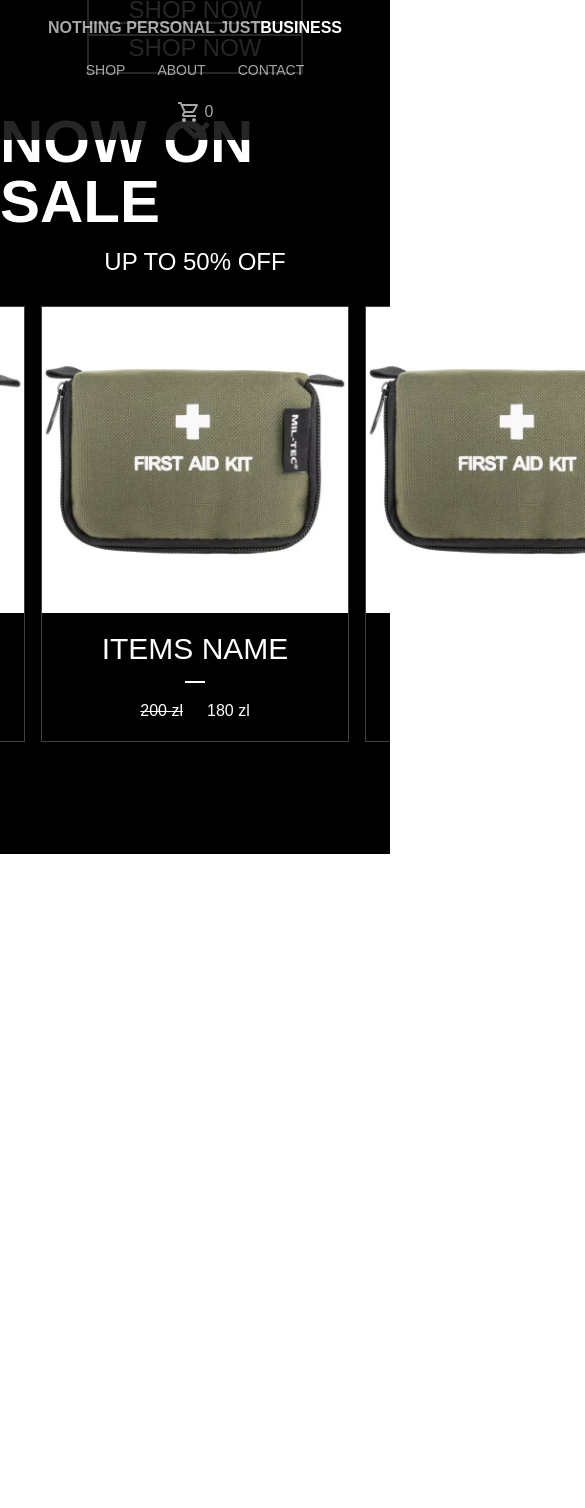
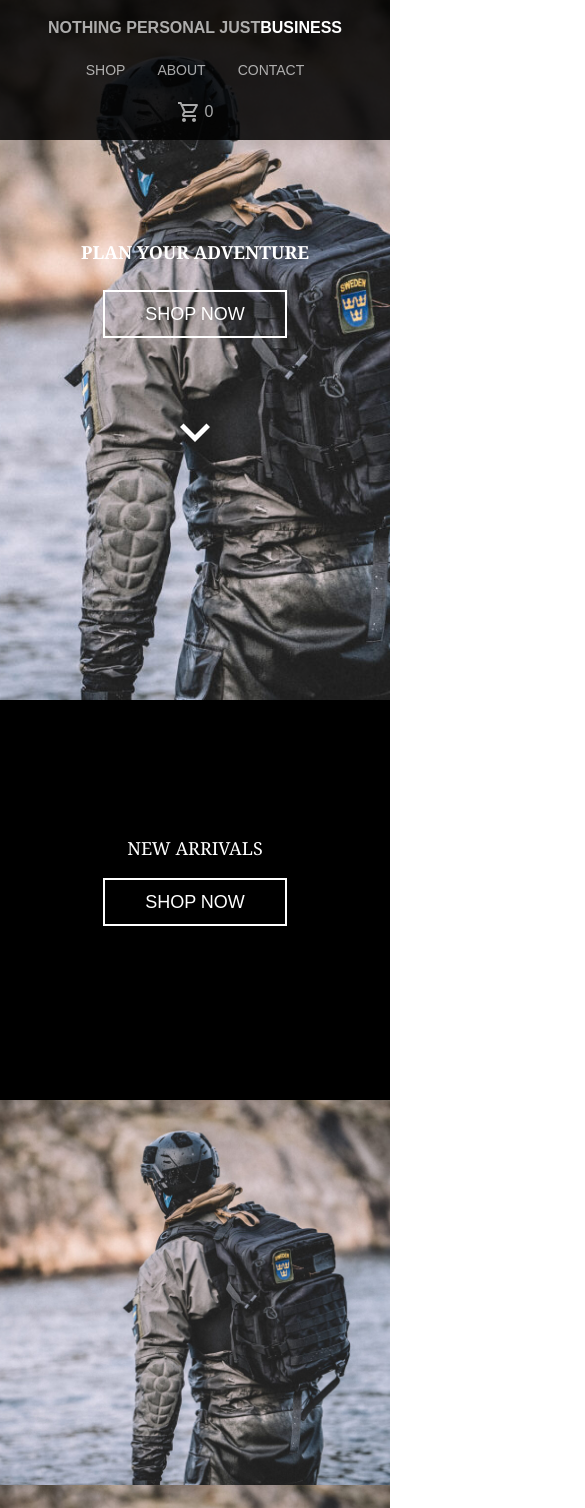
Before and after one commit to YoWuzzup/NPJB, a Next.js app: page / in a window 390 px wide. Shown: the top 1508 px of the page, 585 px wide, since content can reach past the window. Before the commit the page ends 854 px from the top, so only its background shows below. Built offline with nearby package versions, Linux system fonts and the light colour scheme.

Commit message:
added adaptive styles

```diff
--- a/src/components/common/ProductOnSale.tsx
+++ b/src/components/common/ProductOnSale.tsx
@@ -27,7 +27,7 @@ export const ProductOnSale: React.FC<TProductOnSale> = ({
       <div className="group/productonsale border border-white/25">
         {/* image */}
         <div
-          className="w-[306px] h-[306px] bg-blend-multiply bg-center bg-cover"
+          className="w-full h-[306px] bg-blend-multiply bg-center bg-cover"
           style={{ backgroundImage: `url(${image})` }}
         ></div>
 
--- a/src/components/sections/home/ImagesSection.tsx
+++ b/src/components/sections/home/ImagesSection.tsx
@@ -17,17 +17,17 @@ export const ImagesSection: React.FC = () => {
     <section className="w-full flex flex-col md:flex-row flex-wrap">
       {/* first image */}
       <div
-        className="h-screen basis-full relative bg-cover bg-center"
+        className="h-[700px] md:h-screen w-full relative bg-cover bg-center"
         style={{ backgroundImage: "url('/static/Tactical Backpack.jpg')" }}
       >
         <div className="absolute inset-0 flex flex-col justify-center items-center gap-6">
-          <h1 className="uppercase text-white text-6xl font-bold font-serif">
+          <h1 className="uppercase text-white text-lg sm:text-6xl font-bold font-serif text-center">
             PLAN YOUR ADVENTURE
           </h1>
 
           <Link
             href={"#"}
-            className="border-white border-2 px-10 py-2 mb-10 text-white text-2xl uppercase duration-300 hover:text-black bg-white/0 hover:bg-white/100"
+            className="border-white border-2 px-10 py-2 mb-10 text-white text-lg sm:text-2xl uppercase duration-300 hover:text-black bg-white/0 hover:bg-white/100"
           >
             shop now
           </Link>
@@ -41,16 +41,16 @@ export const ImagesSection: React.FC = () => {
       {/* second image */}
       <div
         ref={targetSectionRef}
-        className="h-[700px] basis-1/2 relative bg-black bg-cover bg-center"
+        className="h-[400px] md:h-[700px] w-full md:w-1/2 relative bg-black bg-cover bg-center"
       >
         <div className="absolute inset-0 flex flex-col justify-center items-center gap-4">
-          <h1 className="uppercase text-white text-6xl font-normal font-serif">
+          <h1 className="uppercase text-white text-center text-lg md:text-6xl font-normal font-serif">
             NEW ARRIVALS
           </h1>
 
           <Link
             href={"#"}
-            className="border-white border-2 px-10 py-2 mb-10 text-white text-2xl uppercase duration-300 hover:text-black bg-white/0 hover:bg-white/100"
+            className="border-white border-2 px-10 py-2 mb-10 text-white text-lg sm:text-2xl uppercase duration-300 hover:text-black bg-white/0 hover:bg-white/100"
           >
             shop now
           </Link>
@@ -60,12 +60,12 @@ export const ImagesSection: React.FC = () => {
       {/* third image */}
       <div
         ref={targetSectionRef}
-        className="h-[700px] basis-1/2 bg-cover bg-center"
+        className="hidden md:block h-[700px] w-full md:w-1/2 bg-cover bg-center"
         style={{ backgroundImage: "url('/static/Tactical Backpack.jpg')" }}
       ></div>
 
       {/* fourth image */}
-      <div className="group/fourth h-[385px] basis-1/3 relative overflow-hidden">
+      <div className="group/fourth h-[385px] w-full md:w-1/3 relative overflow-hidden">
         <div
           className="h-full w-full bg-cover bg-center scale-100 group-hover/fourth:scale-110 duration-500"
           style={{ backgroundImage: "url('/static/Tactical Backpack.jpg')" }}
@@ -81,7 +81,7 @@ export const ImagesSection: React.FC = () => {
       </div>
 
       {/* fifth image */}
-      <div className="group/fifth h-[385px] basis-1/3 relative overflow-hidden">
+      <div className="group/fifth h-[385px] w-full md:w-1/3 relative overflow-hidden">
         <div
           className="h-full w-full bg-cover bg-center scale-100 group-hover/fifth:scale-110 duration-500"
           style={{ backgroundImage: "url('/static/Tactical Backpack.jpg')" }}
@@ -97,7 +97,7 @@ export const ImagesSection: React.FC = () => {
       </div>
 
       {/* sixth image */}
-      <div className="group/sixth h-[385px] basis-1/3 relative overflow-hidden">
+      <div className="group/sixth h-[385px] w-full md:w-1/3 relative overflow-hidden">
         <div
           className="h-full w-full bg-cover bg-center scale-100 group-hover/sixth:scale-110 duration-500"
           style={{ backgroundImage: "url('/static/Tactical Backpack.jpg')" }}
--- a/src/components/sections/home/OnsaleSection.tsx
+++ b/src/components/sections/home/OnsaleSection.tsx
@@ -35,14 +35,16 @@ const items = [
 
 export const OnsaleSection: React.FC = () => {
   return (
-    <section className="w-full flex flex-col justify-center items-center bg-black text-white py-28">
-      <h2 className="uppercase text-6xl font-bold mb-3.5">now on sale</h2>
-      <div className="uppercase text-2xl mb-7">up to 50% off</div>
+    <section className="w-full flex flex-col justify-center items-center bg-black text-white py-10 md:py-28">
+      <h2 className="uppercase text-lg md:text-6xl font-bold mb-3.5">
+        now on sale
+      </h2>
+      <div className="uppercase text-md md:text-2xl mb-7">up to 50% off</div>
 
-      <div className="w-8/12 flex flex-row flex-nowrap gap-4 justify-center items-center">
+      <ul className="w-full flex flex-col md:flex-row flex-nowrap gap-4 justify-center items-center px-5">
         {items.map((item, idx) => (
+          <li className="w-full sm:w-1/2 md:w-1/3" key={`${item.name}_${idx}`}>
             <ProductOnSale
-            key={`${item.name}_${idx}`}
               name={item.name}
               price={item.price}
               discount={item.discount}
@@ -50,8 +52,9 @@ export const OnsaleSection: React.FC = () => {
               currency={item.currency}
               _id={item._id}
             />
+          </li>
         ))}
-      </div>
+      </ul>
     </section>
   );
 };
```
Lines whose indentation alone changed are shown as unchanged.
